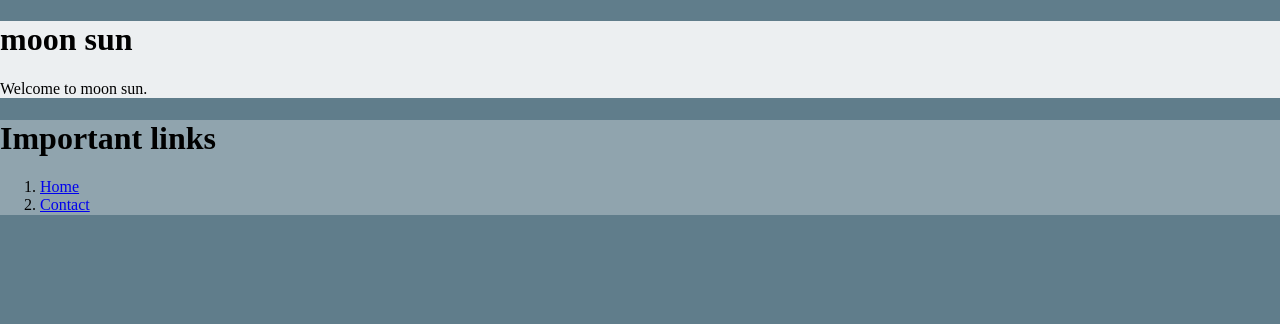
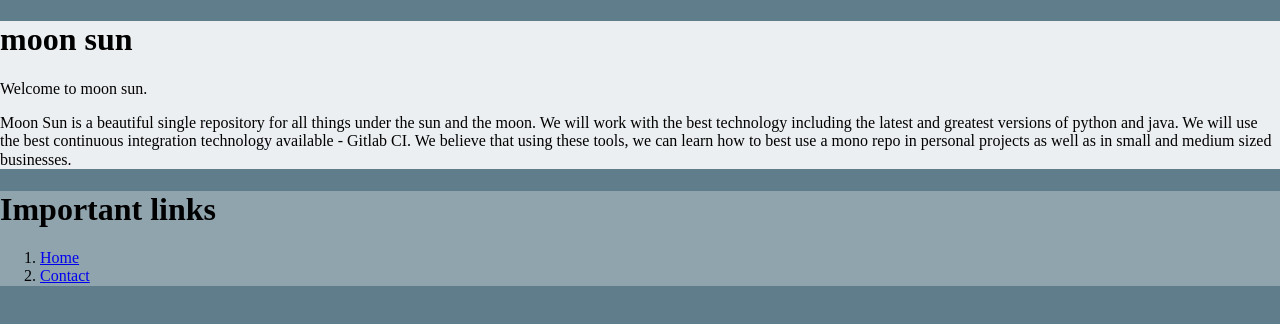
Before and after one commit to moonsun1987/moonsun.gitlab.io, a plain HTML site: page public/index.html in a window 1280 px wide. Drawn offline with Linux system fonts and the light colour scheme.

Commit message:
add some text
what is moon sun?

```diff
--- a/public/index.html
+++ b/public/index.html
@@ -13,6 +13,13 @@
         </h1>
         <p>
             Welcome to moon sun.
+        </p>
+        <p>
+            Moon Sun is a beautiful single repository for all things under the sun and the moon.
+            We will work with the best technology including the latest and greatest versions of python and java.
+            We will use the best continuous integration technology available - Gitlab CI.
+            We believe that using these tools, we can learn how to best use a mono repo in personal projects
+            as well as in small and medium sized businesses.
         </p>
     </article>
     <aside>
```
